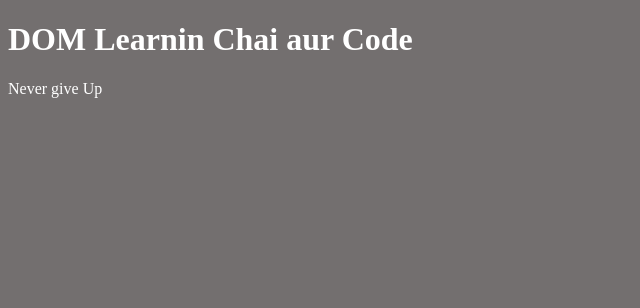
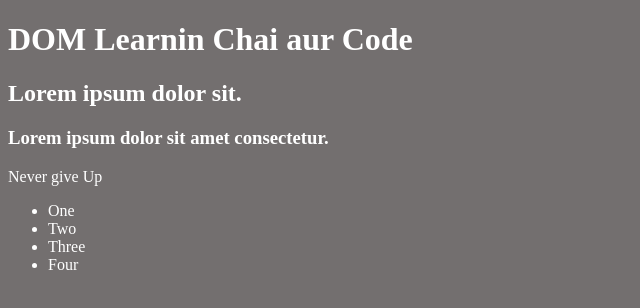
Before and after one commit to khotketan007/js-ketan, a plain HTML site: page 06_DOM/One.html in a window 1280 px wide. Shown: the whole page, without its empty margins (0-640 px from the left). Drawn offline with Linux system fonts and the light colour scheme.

Commit message:
simple HTML

```diff
--- a/06_DOM/One.html
+++ b/06_DOM/One.html
@@ -12,9 +12,17 @@
 </head>
 <body class="bg-black">
     <div >
-        <h1 id="title" class="heading">DOM Learnin Chai aur Code</h1>
+        <h1 id="title" class="heading">DOM Learnin Chai aur Code <span style="display: none;">Test text</span></h1>
+        <h2>Lorem ipsum dolor sit.</h2>
+        <h3>Lorem ipsum dolor sit amet consectetur.</h3>
         <!-- <p>Lorem ipsum dolor sit.</p> -->
         <p>Never give Up</p>
+        <ul>
+            <li class="list">One</li>
+            <li class="list">Two</li>
+            <li class="list">Three</li>
+            <li class="list">Four</li>
+        </ul>
     </div>
 </body>
 </html>
```
